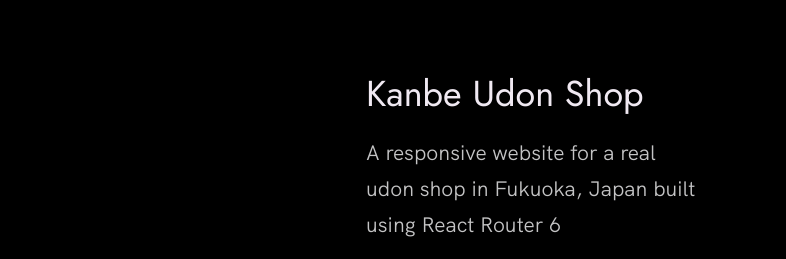
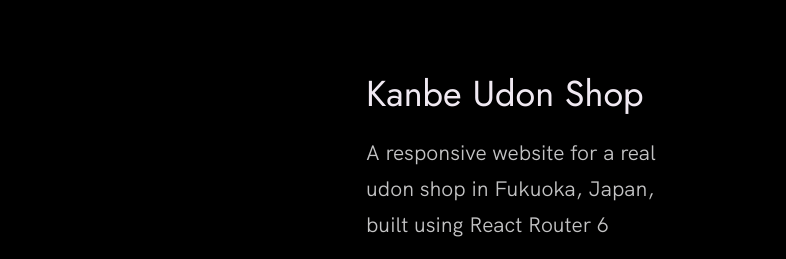
Before and after one commit to jackli921/Portfolio-Site, a website built with Vite: page index.html in a window 1280 px wide. Shown: the part 2620-2879 px from the top of the page, 494-1280 px from the left. Built offline with nearby package versions, Linux system fonts and the light colour scheme.

Commit message:
chore: added puntuation

```diff
--- a/index.html
+++ b/index.html
@@ -205,7 +205,7 @@
             <div class="work__text">
               <h3>Kanbe Udon Shop</h3>
               <p>
-                A responsive website for a real udon shop in Fukuoka, Japan built using React Router 6
+                A responsive website for a real udon shop in Fukuoka, Japan, built using React Router 6
               </p>
               <ul class="work__list">
                 <li>
```
